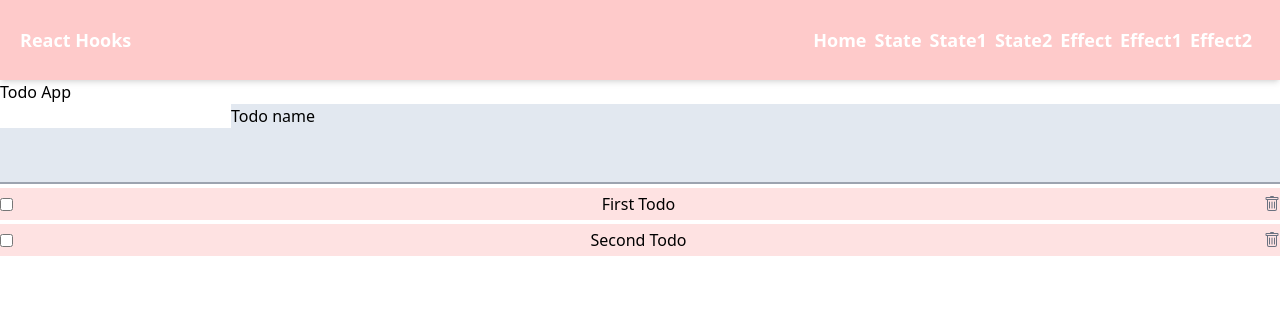
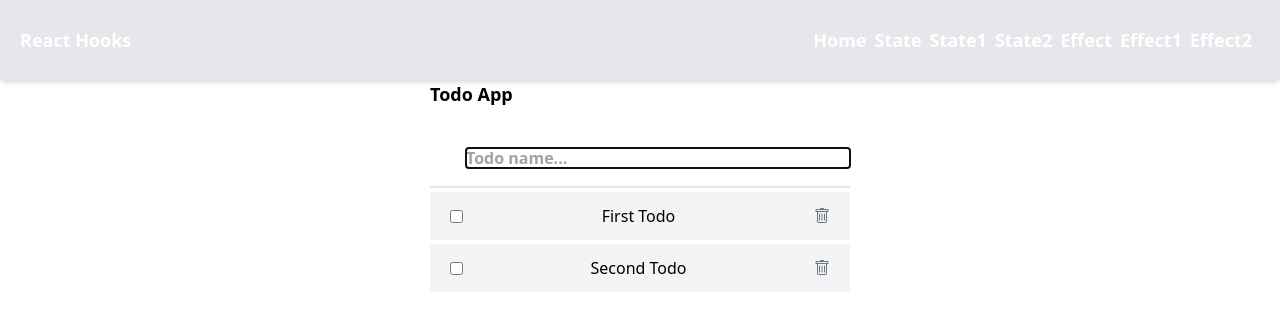
Before and after one commit to elis-11/training, a React (Vite) app in the folder react-training/: page /state in a window 1280 px wide. Shown: the top 314 px of the page. Built offline with nearby package versions, Linux system fonts and the light colour scheme.

Commit message:
Tailwind

```diff
--- a/react-training/src/components/State.jsx
+++ b/react-training/src/components/State.jsx
@@ -1,22 +1,29 @@
-import { useState } from 'react'
-import { TodoList } from '../todo/TodoList'
+import { useState } from "react";
+import { TodoList } from "../todo/TodoList";
 
 export const State = () => {
+  const [todos, setTodos] = useState([
+    { id: 1, title: "First Todo", completed: false },
+    { id: 2, title: "Second Todo", completed: false },
+  ]);
 
-const [todos, setTodos] = useState([
-  {id: 1, title: 'First Todo', completed: false},
-  {id: 2, title: 'Second Todo', completed: false},
-])
 
   return (
-    <div>
-      <h2>Todo App</h2>
-      <div className='w-full h-20 border-b-2 border-gray-400 bg-slate-200'>
-        <input type='text' className=''/>
-        <label>Todo name</label>
+    <div className="w-full flex column justify-center">
+      <div className="w-">
+        <h2 className="font-semibold text-lg ">Todo App</h2>
+        <div className="w-full h-20 border-b-2 ">
+          <input
+            autoFocus
+            type="text"
+            placeholder="Todo name..."
+            className="w-96 h-5 file:mx-8 ml-9 mt-10 font-bold"
+          />
+          {/* <label>Todo name</label> */}
+        </div>
+
+        <TodoList todos={todos} />
       </div>
-
-      <TodoList todos={todos}/>
     </div>
-  )
-}
+  );
+};
--- a/react-training/src/pages/Navigation.jsx
+++ b/react-training/src/pages/Navigation.jsx
@@ -2,10 +2,10 @@ import { Link } from "react-router-dom";
 
 export const Navigation = () => {
   return (
-    <nav className="flex justify-between items-center font-bold h-[5rem] px-5 shadow-md bg-red-200 text-white text-lg">
+    <nav className="flex justify-between items-center font-bold h-[5rem] px-5 shadow-md bg-gray-200 text-white text-lg">
       <h3 className="">React Hooks</h3>
       <span className="font-bold">
-        <Link to="/" className="mr-2 active-red-300">
+        <Link to="/" end className="mr-2 active-red-300">
           Home
         </Link>
         <Link to="/state" className="mr-2 active-red-300">
--- a/react-training/src/todo/TodoItem.jsx
+++ b/react-training/src/todo/TodoItem.jsx
@@ -3,10 +3,10 @@ import {BsTrash} from 'react-icons/bs'
 export const TodoItem = ({title, id, completed}) => {
   return (
     <li>
-        <label className='flex justify-between items-center w-100 h-8 bg-red-100 my-1'>
-            <input type="checkbox" defaultChecked={false}/>
+        <label className='flex justify-between items-center w-100 h-12 bg-gray-100 my-1 px-5'>
+            <input type="checkbox" defaultChecked={false} className='cursor-pointer'/>
             <span>{title}</span>
-            <BsTrash className='text-gray-500'/>
+            <BsTrash className=' text-gray-500 hover:text-gray-400 cursor-pointer'/>
         </label>
     </li>
   )
```
